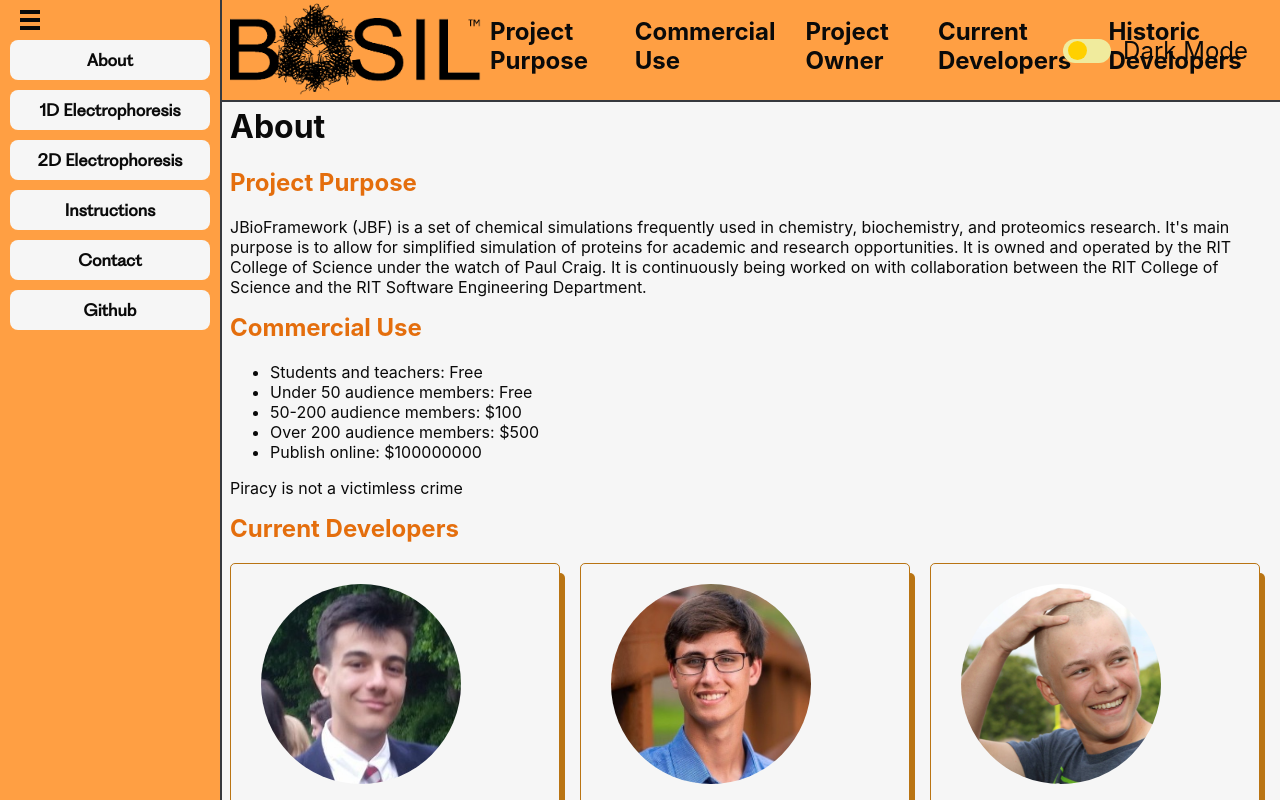
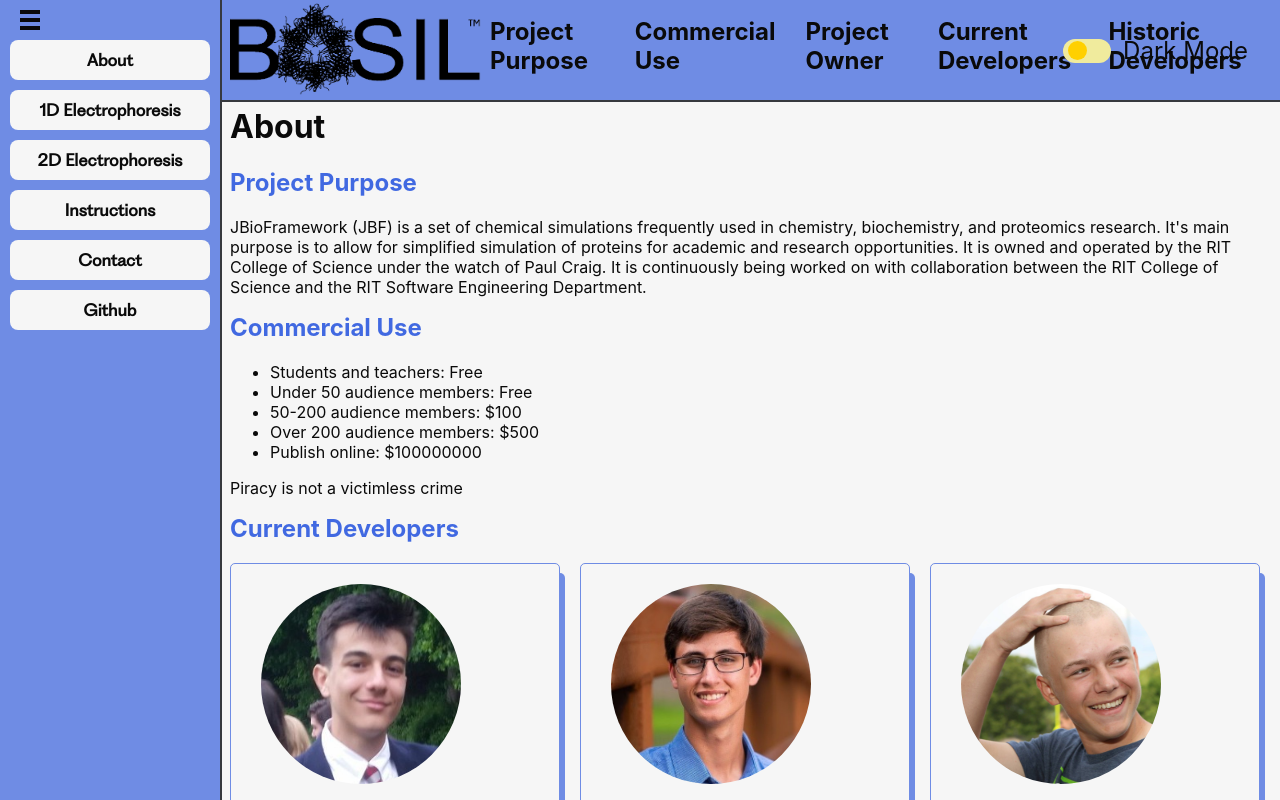
Before and after one commit to AmrMualla/RITSimulationofProteinSeparations, a React (Create React App) app in the folder frontend/jbio-web-app/: page / in a window 1280 px wide. Shown: the top 800 px of the page. Built offline with nearby package versions, Linux system fonts and the light colour scheme.

Commit message:
blue theme

```diff
--- a/frontend/jbio-web-app/src/index.css
+++ b/frontend/jbio-web-app/src/index.css
@@ -15,7 +15,7 @@
 
 :root {
   /*Blue Theme*/
-  /* --background-color: #f6f6f6;
+  --background-color: #f6f6f6;
   --foreground-color: #6f8ce4;
   --optionsbox-color: #a5cefc;
   --secondary-foreground-color: #7498c2;
@@ -27,10 +27,10 @@
   --primary-text-color: #0a0a0a;
   --secondary-text-color: royalblue;
   --toggle-bg: #f0eb9d;
-  --toggle-fg: #ffd000; */
+  --toggle-fg: #ffd000;
 
   /*Orange Theme*/
-  --background-color: #f6f6f6;
+  /* --background-color: #f6f6f6;
   --foreground-color: #ff9f43;
   --optionsbox-color: #fbd38d;
   --secondary-foreground-color: #f7b76d;
@@ -42,12 +42,12 @@
   --primary-text-color: #0a0a0a;
   --secondary-text-color: #e46e0d;
   --toggle-bg: #f0eb9d;
-  --toggle-fg: #ffd000;
+  --toggle-fg: #ffd000; */
 }
 
 [data-theme="dark"] {
   /*Blue Theme*/
-  /* --background-color: #36393e;
+  --background-color: #36393e;
   --foreground-color: #282b30;
   --optionsbox-color: #282b30;
   --secondary-foreground-color: #1e2124;
@@ -60,10 +60,10 @@
   --secondary-text-color: #7289da;
   --toggle-bg: #283452;
   --toggle-fg: #00a6ff;
-  --check: #ff0000; */
+  --check: #ff0000;
 
   /*Orange Theme*/
-  --background-color: #36393e;
+  /* --background-color: #36393e;
   --foreground-color: #282b30;
   --optionsbox-color: #ffbb55;
   --secondary-foreground-color: #ff8c23;
@@ -74,5 +74,5 @@
   --primary-text-color: #f6f6f6;
   --secondary-text-color: #e46e0d;
   --toggle-bg: #283452;
-  --toggle-fg: #00a6ff;
+  --toggle-fg: #00a6ff; */
 }
```
